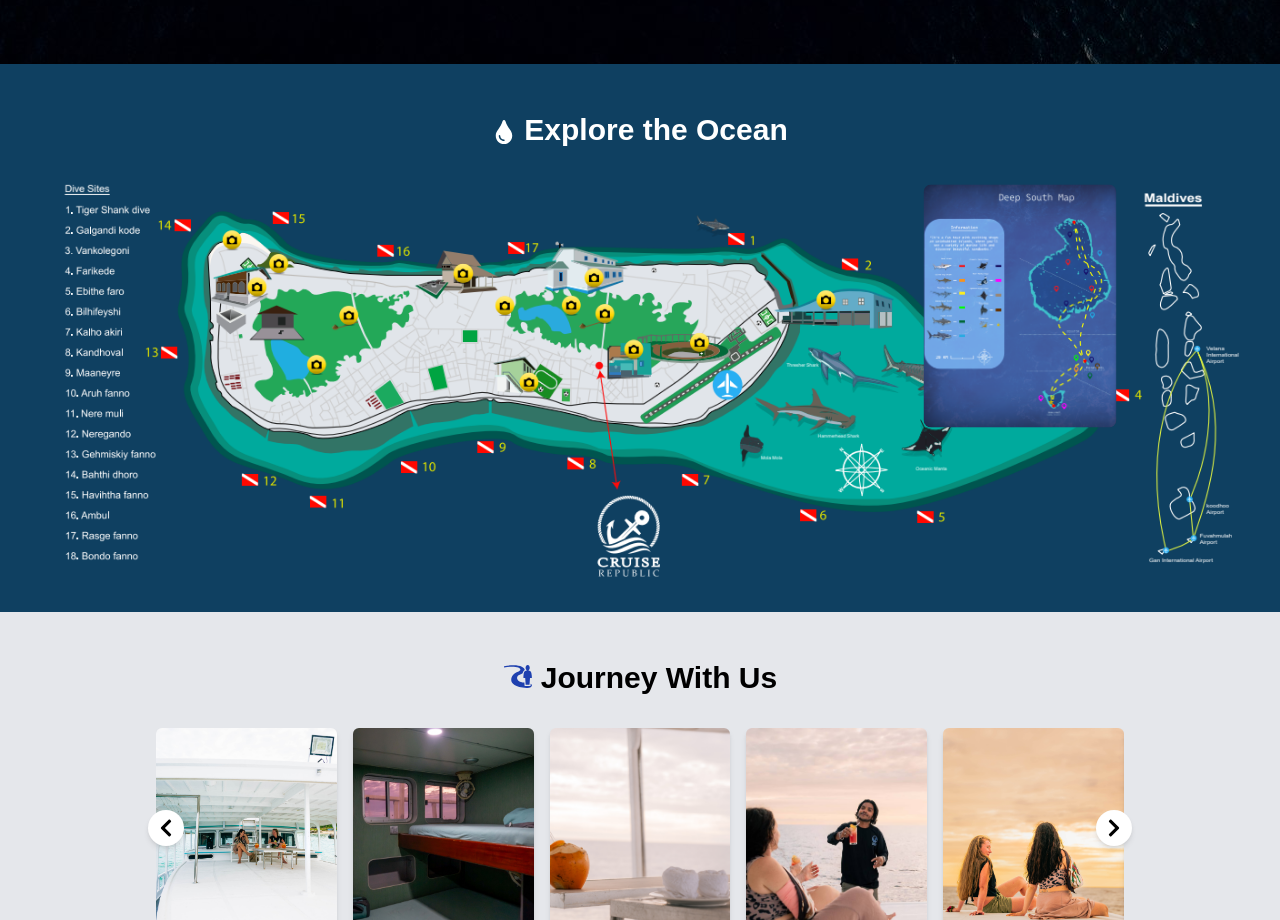
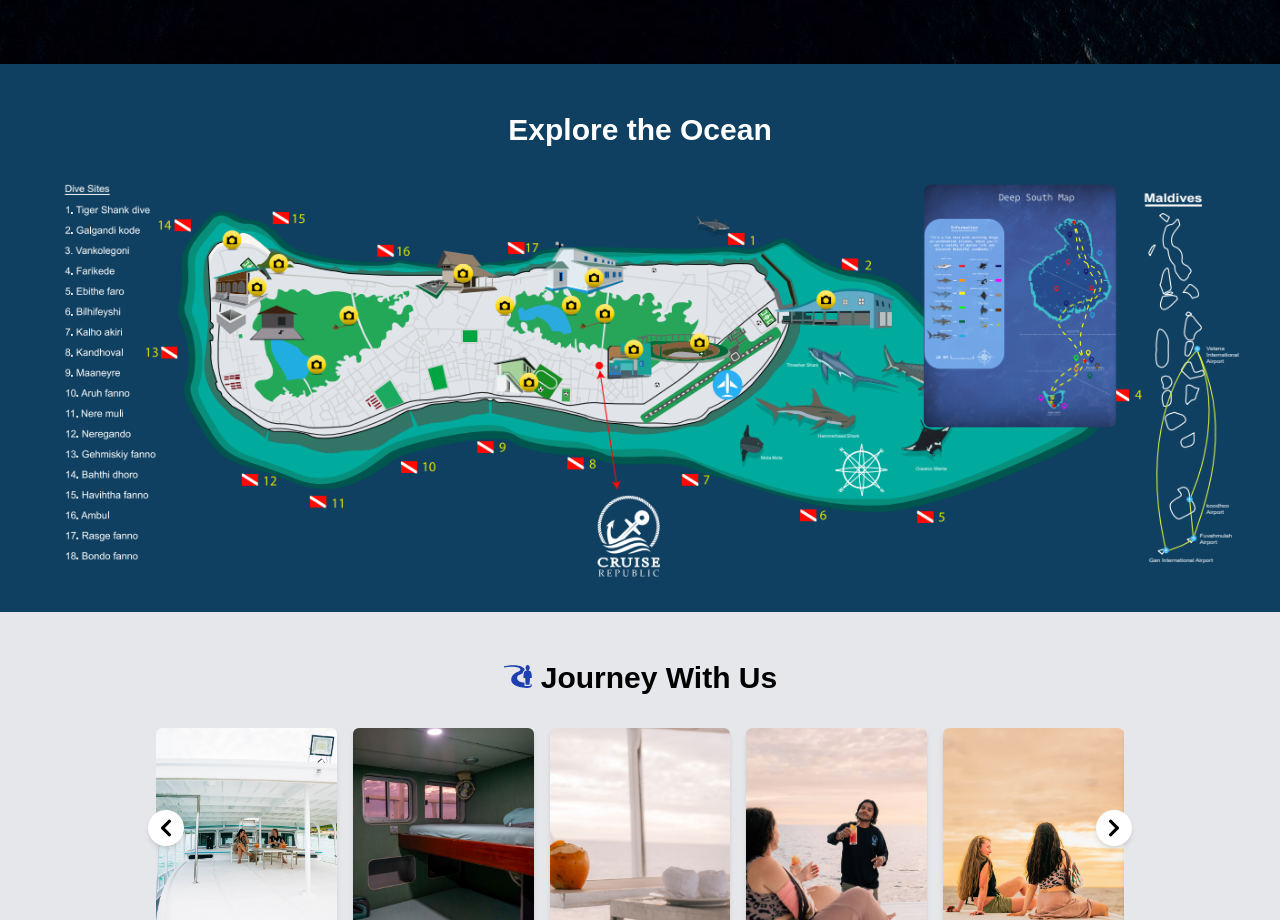
Before and after one commit to mouus/zaff-travel, a Next.js app: page / in a window 1280 px wide. Shown: the part 800-1720 px from the top of the page. Built offline with nearby package versions, Linux system fonts and the light colour scheme.

Commit message:
icon removed

```diff
--- a/app/page.jsx
+++ b/app/page.jsx
@@ -305,7 +305,6 @@ export default function Home() {
         >
           <div className="max-w-4xl mx-auto px-4">
             <h2 className="text-3xl text-white text-center font-bold mb-8">
-              <FaTint className="inline-block mr-2" size={24} />
               Explore the Ocean
             </h2>
             <div
```
